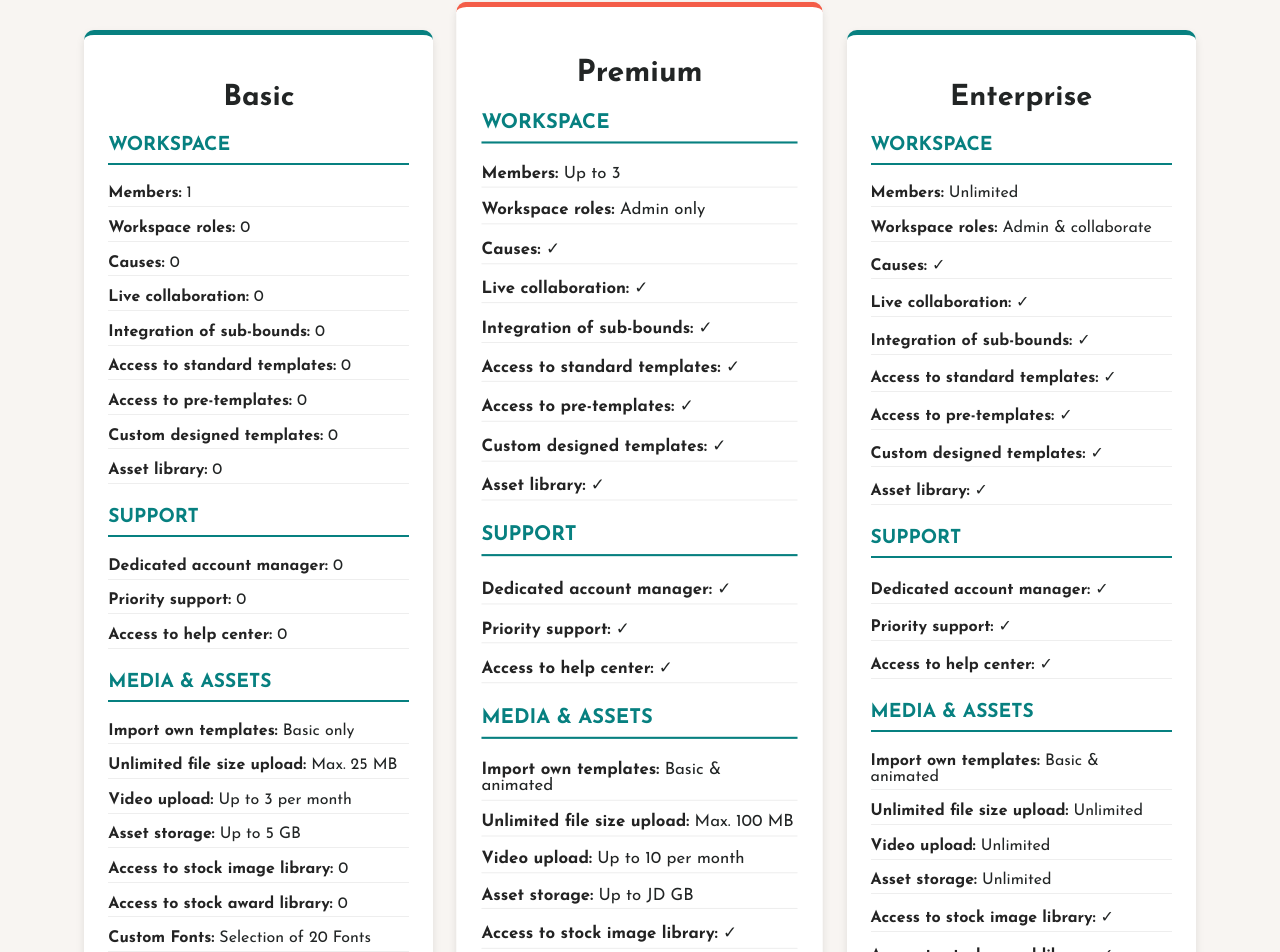
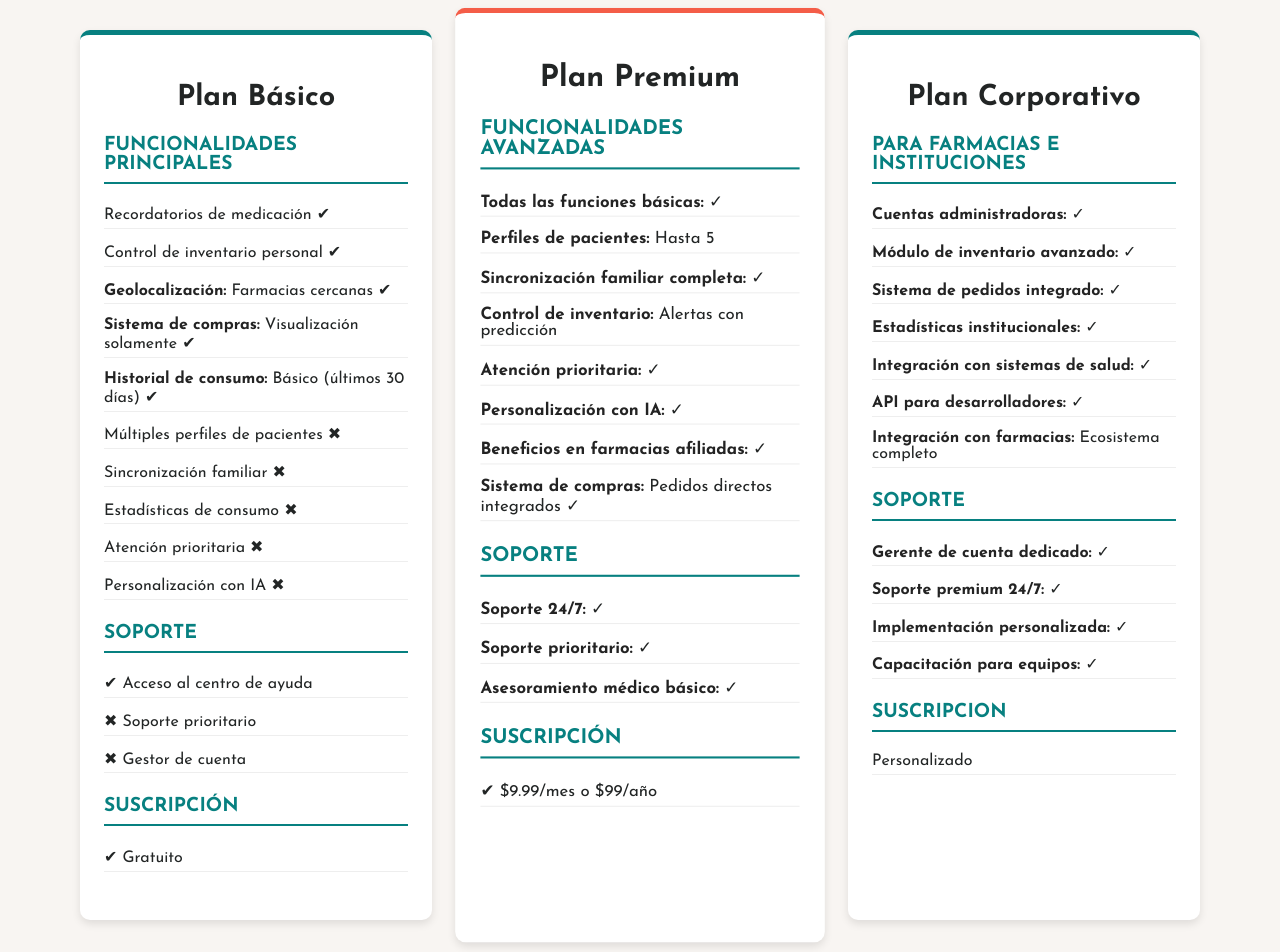
Before and after one commit to carlosegueda/industria_sftwr_proyecto, a React (Vite) app: page /precios in a window 1280 px wide. Shown: the part 293-1245 px from the top of the page. Built offline with nearby package versions, Linux system fonts and the light colour scheme.

Commit message:
Correccion en paleta de colores, cambios en la información de las paginas de precio, descargas y contacto

```diff
--- a/src/css/descargas.css
+++ b/src/css/descargas.css
@@ -1,6 +1,6 @@
 /* Colores de la paleta */
 :root {
-  --primary: #07B080;
+  --primary: #078080;
   --secondary: #F45D48;
   --light: #F8F5F2;
   --dark: #222525;
@@ -9,9 +9,9 @@
 
 .descargas-container {
   font-family: 'Josefin Sans', sans-serif;
-  max-width: 1200px;
+  max-width: 1400px;
   margin: 0 auto;
-  padding: 2rem;
+  padding: 2rem 3rem;
   color: var(--dark);
   background-color: var(--light);
 }
@@ -26,7 +26,7 @@
 .download-section {
   background-color: white;
   border-radius: 10px;
-  padding: 2rem;
+  padding: 2.5rem;
   box-shadow: 0 4px 8px rgba(0, 0, 0, 0.1);
   margin-bottom: 3rem;
 }
@@ -79,7 +79,7 @@
 }
 
 .share-button:hover {
-  background-color: #059a6c;
+  background-color: #045353;
 }
 
 .store-buttons {
@@ -123,14 +123,14 @@
 .faq-section {
   background-color: white;
   border-radius: 10px;
-  padding: 2rem;
+  padding: 2.5rem;
   box-shadow: 0 4px 8px rgba(0, 0, 0, 0.1);
 }
 
 .faq-section h2 {
   color: var(--dark);
   margin-bottom: 2rem;
-  font-size: 1.8rem;
+  font-size: 1.9rem;
 }
 
 .faq-item {
@@ -152,16 +152,9 @@
 .faq-item h3 {
   color: var(--primary);
   margin-bottom: 0.5rem;
-  font-size: 1.2rem;
+  font-size: 1.3rem;
 }
 
-.faq-item:hover h3 {
-  color: var(--primary);
-}
-
-.faq-item p {
-  color: var(--dark-alt);
-}
 
 .faq-item:hover p {
   color: var(--dark);
@@ -175,10 +168,53 @@
   border-top: 1px solid #ddd;
 }
 
+.download-form-and-image {
+  display: flex;
+  align-items: center;
+  justify-content: space-between;
+  flex-wrap: wrap;
+  gap: 2rem;
+}
+
+.download-form {
+  flex: 1;
+  min-width: 250px;
+}
+
+.app-image-container {
+  flex: 1;
+  display: flex;
+  justify-content: center;
+}
+
+.app-image {
+  max-width: 100%;
+  height: auto;
+  max-height: 400px;
+  object-fit: contain;
+}
+
 /* Responsive */
+@media (max-width: 1024px) {
+  .descargas-container {
+    padding: 2rem;
+    max-width: 100%;
+  }
+
+  .download-section,
+  .faq-section {
+    padding: 2rem;
+  }
+}
+
 @media (max-width: 768px) {
-  .download-form {
-    width: 100%;
+  .descargas-container {
+    padding: 1.5rem;
+  }
+
+  .download-section,
+  .faq-section {
+    padding: 1.5rem;
   }
 
   .stores {
@@ -192,7 +228,8 @@
     padding: 1rem;
   }
 
-  .download-section, .faq-section {
-    padding: 1.5rem;
+  .download-section,
+  .faq-section {
+    padding: 1.2rem;
   }
 }
--- a/src/css/precios.css
+++ b/src/css/precios.css
@@ -1,6 +1,6 @@
 
 :root {
-  --primary: #07B080;
+  --primary: #078080;
   --secondary: #F45D48;
   --light: #F8F5F2;
   --dark: #222525;
--- a/src/pages/contacto.jsx
+++ b/src/pages/contacto.jsx
@@ -12,13 +12,13 @@ export default function PaginaContacto() {
         <div className="contact-content">
           <div className="contact-info">
             <h2>Contacta a nuestro equipo de soporte</h2>
-            <p>Lorem ipsum odor amet, consectetuer adipiscing elit. Interdum est magna.</p>
+            <p>No dudes en contactarnos si tienes dudas o reclamos. Estamos para servirle!</p>
 
             <div className="info-card">
               <h3>Honduras</h3>
               <p>San Buenaventura, Cortés</p>
               <p>(504) 1234-56789</p>
-              <p>mail@gmail.com</p>
+              <p>equipo.rocket@gmail.com</p>
             </div>
 
             <div className="business-hours">
@@ -52,10 +52,10 @@ export default function PaginaContacto() {
 
               <div className="form-group">
                 <select>
-                  <option value="">Selecciona un servicio</option>
-                  <option value="servicio1">Servicio 1</option>
-                  <option value="servicio2">Servicio 2</option>
-                  <option value="servicio3">Servicio 3</option>
+                  <option value="">Selecciona un reporte</option>
+                  <option value="servicio1">Errores</option>
+                  <option value="servicio2">Dudas</option>
+                  <option value="servicio3">Quejas</option>
                 </select>
               </div>
 
--- a/src/pages/descarga.jsx
+++ b/src/pages/descarga.jsx
@@ -6,28 +6,33 @@ export default function PaginaDescarga() {
     <>
         <Navbar/>
           <div className="descargas-container">
-          <h1>Descarga la app</h1>
+            <h1>Descarga nuestra app!</h1>
 
             <div className="download-section">
-            <h2>Get PillBuddy App</h2>
-            <p>We will send you a link, open it on your phone to download the app.</p>
+              <h2>Consigue PillBuddy</h2>
+              <p>Una vez te resgistres te mandaremos un correo de verificación.</p>
 
+              <div className="download-form-and-image">
                 <div className="download-form">
                   <div className="input-group">
-                <label>Phone</label>
-                <input type="tel" placeholder="Your Phone Number" />
+                    <label>Teléfono</label>
+                    <input type="tel" placeholder="Tu número de teléfono" />
+                  </div>
+                  <div className="input-group">
+                    <label>Correo</label>
+                    <input type="email" placeholder="Tu correo" />
+                  </div>
+                  <button className="share-button">Comparte la App</button>
                 </div>
 
-              <div className="input-group">
-                <label>Email</label>
-                <input type="email" placeholder="Your Email" />
+                <div className="app-image-container">
+                  <img src="../public/app.png" alt="PillBuddy App Preview" className="app-image" />
+                </div>
               </div>
 
-              <button className="share-button">Share App Link</button>
-            </div>
 
               <div className="store-buttons">
-              <h3>Download App From</h3>
+                <h3>Plataformas de descarga</h3>
                 <div className="stores">
                   <button className="store-button">
                     <img src="./playstore.png" alt="Google Play" />
@@ -42,39 +47,38 @@ export default function PaginaDescarga() {
           </div>
 
           <div className="faq-section">
-            <h2>Frequently Asked Questions</h2>
+            <h2>Preguntas Frecuentes</h2>
 
             <div className="faq-item">
-              <h3>Which pricing plan is right for me?</h3>
-              <p>We understand that each organization is unique, requiring specific features to support its workforce and projects.</p>
+              <h3>¿Cuál plan debería de elegir?</h3>
             </div>
 
             <div className="faq-item">
-              <h3>How does our pricing work?</h3>
+              <h3>¿En qué se basan los precios de su aplicación?</h3>
             </div>
 
             <div className="faq-item">
-              <h3>What if I change my mind?</h3>
+              <h3>¿Cómo puedo cancelar un plan?</h3>
             </div>
 
             <div className="faq-item">
-              <h3>Do you offer any discounted plans?</h3>
+              <h3>¿Ofrecen descuentos?</h3>
             </div>
 
             <div className="faq-item">
-              <h3>What payment methods do you accept?</h3>
+              <h3>¿Qué métodos de pago ofrecen?</h3>
             </div>
 
             <div className="faq-item">
-              <h3>Does Venture offer plans to nonprofits and NGOs?</h3>
+              <h3>¿Cuáles farmacias están afiliadas a la aplicación?</h3>
             </div>
 
             <div className="faq-item">
-              <h3>How can I manage my billing?</h3>
+              <h3>¿Qué pasa si no me registro?</h3>
             </div>
 
             <div className="faq-item">
-              <h3>Can I change my plan?</h3>
+              <h3>¿Puedo cambiar de plan en algún momento?</h3>
             </div>
           </div>
 
--- a/src/pages/precios.jsx
+++ b/src/pages/precios.jsx
@@ -5,139 +5,113 @@ import '../css/precios.css'
 export default function PaginaPrecios() {
   return (
     <>
-        <Navbar/>
+      <Navbar/>
       <div className="precios-container">
         <h1>Precios</h1>
 
         <div className="planes-container">
           {/* Plan Básico */}
           <div className="plan-card">
-            <h2>Basic</h2>
+            <h2>Plan Básico</h2>
             <div className="plan-section">
-              <h3>WORKSPACE</h3>
+              <h3>FUNCIONALIDADES PRINCIPALES</h3>
               <ul>
-                <li><strong>Members:</strong> 1</li>
-                <li><strong>Workspace roles:</strong> 0</li>
-                <li><strong>Causes:</strong> 0</li>
-                <li><strong>Live collaboration:</strong> 0</li>
-                <li><strong>Integration of sub-bounds:</strong> 0</li>
-                <li><strong>Access to standard templates:</strong> 0</li>
-                <li><strong>Access to pre-templates:</strong> 0</li>
-                <li><strong>Custom designed templates:</strong> 0</li>
-                <li><strong>Asset library:</strong> 0</li>
+                <li>Recordatorios de medicación ✔</li>
+                <li>Control de inventario personal ✔ </li>
+                <li><strong>Geolocalización:</strong> Farmacias cercanas ✔ </li>
+                <li><strong>Sistema de compras:</strong> Visualización solamente ✔ </li>
+                <li><strong>Historial de consumo:</strong> Básico (últimos 30 días) ✔ </li>
+                <li>Múltiples perfiles de pacientes ✖</li>
+                <li>Sincronización familiar ✖</li>
+                <li>Estadísticas de consumo ✖</li>
+                <li>Atención prioritaria ✖</li>
+                <li>Personalización con IA ✖</li>
+
               </ul>
             </div>
 
             <div className="plan-section">
-              <h3>SUPPORT</h3>
+              <h3>SOPORTE</h3>
               <ul>
-                <li><strong>Dedicated account manager:</strong> 0</li>
-                <li><strong>Priority support:</strong> 0</li>
-                <li><strong>Access to help center:</strong> 0</li>
+                <li>✔ Acceso al centro de ayuda</li>
+                <li>✖ Soporte prioritario</li>
+                <li>✖ Gestor de cuenta</li>
               </ul>
             </div>
 
             <div className="plan-section">
-              <h3>MEDIA & ASSETS</h3>
+              <h3>SUSCRIPCIÓN</h3>
               <ul>
-                <li><strong>Import own templates:</strong> Basic only</li>
-                <li><strong>Unlimited file size upload:</strong> Max. 25 MB</li>
-                <li><strong>Video upload:</strong> Up to 3 per month</li>
-                <li><strong>Asset storage:</strong> Up to 5 GB</li>
-                <li><strong>Access to stock image library:</strong> 0</li>
-                <li><strong>Access to stock award library:</strong> 0</li>
-                <li><strong>Custom Fonts:</strong> Selection of 20 Fonts</li>
-                <li><strong>Logo-variants:</strong> Up to 2</li>
-                <li><strong>Cafers:</strong> Up to 5</li>
-                <li><strong>Logo-slave:</strong> Basic only</li>
+                <li>✔ Gratuito</li>
               </ul>
             </div>
+
           </div>
 
           {/* Plan Premium */}
           <div className="plan-card premium">
-            <h2>Premium</h2>
+            <h2>Plan Premium</h2>
             <div className="plan-section">
-              <h3>WORKSPACE</h3>
+              <h3>FUNCIONALIDADES AVANZADAS</h3>
               <ul>
-                <li><strong>Members:</strong> Up to 3</li>
-                <li><strong>Workspace roles:</strong> Admin only</li>
-                <li><strong>Causes:</strong> ✓</li>
-                <li><strong>Live collaboration:</strong> ✓</li>
-                <li><strong>Integration of sub-bounds:</strong> ✓</li>
-                <li><strong>Access to standard templates:</strong> ✓</li>
-                <li><strong>Access to pre-templates:</strong> ✓</li>
-                <li><strong>Custom designed templates:</strong> ✓</li>
-                <li><strong>Asset library:</strong> ✓</li>
+                <li><strong>Todas las funciones básicas:</strong> ✓</li>
+                <li><strong>Perfiles de pacientes:</strong> Hasta 5</li>
+                <li><strong>Sincronización familiar completa:</strong> ✓</li>
+                <li><strong>Control de inventario:</strong> Alertas con predicción</li>
+                <li><strong>Atención prioritaria:</strong> ✓</li>
+                <li><strong>Personalización con IA:</strong> ✓</li>
+                <li><strong>Beneficios en farmacias afiliadas:</strong> ✓</li>
+                <li><strong>Sistema de compras:</strong> Pedidos directos integrados ✓</li>
               </ul>
             </div>
 
             <div className="plan-section">
-              <h3>SUPPORT</h3>
+              <h3>SOPORTE</h3>
               <ul>
-                <li><strong>Dedicated account manager:</strong> ✓</li>
-                <li><strong>Priority support:</strong> ✓</li>
-                <li><strong>Access to help center:</strong> ✓</li>
+                <li><strong>Soporte 24/7:</strong> ✓</li>
+                <li><strong>Soporte prioritario:</strong> ✓</li>
+                <li><strong>Asesoramiento médico básico:</strong> ✓</li>
               </ul>
             </div>
 
             <div className="plan-section">
-              <h3>MEDIA & ASSETS</h3>
+              <h3>SUSCRIPCIÓN</h3>
               <ul>
-                <li><strong>Import own templates:</strong> Basic & animated</li>
-                <li><strong>Unlimited file size upload:</strong> Max. 100 MB</li>
-                <li><strong>Video upload:</strong> Up to 10 per month</li>
-                <li><strong>Asset storage:</strong> Up to JD GB</li>
-                <li><strong>Access to stock image library:</strong> ✓</li>
-                <li><strong>Access to stock award library:</strong> ✓</li>
-                <li><strong>Custom Fonts:</strong> ✓</li>
-                <li><strong>Logo-variants:</strong> Unlimited</li>
-                <li><strong>Cafers:</strong> Unlimited</li>
-                <li><strong>Logo-slave:</strong> Selection of 5 portions</li>
+                <li>✔ $9.99/mes o $99/año</li>
               </ul>
             </div>
           </div>
 
           {/* Plan Enterprise */}
           <div className="plan-card">
-            <h2>Enterprise</h2>
+            <h2>Plan Corporativo</h2>
             <div className="plan-section">
-              <h3>WORKSPACE</h3>
+              <h3>PARA FARMACIAS E INSTITUCIONES</h3>
               <ul>
-                <li><strong>Members:</strong> Unlimited</li>
-                <li><strong>Workspace roles:</strong> Admin & collaborate</li>
-                <li><strong>Causes:</strong> ✓</li>
-                <li><strong>Live collaboration:</strong> ✓</li>
-                <li><strong>Integration of sub-bounds:</strong> ✓</li>
-                <li><strong>Access to standard templates:</strong> ✓</li>
-                <li><strong>Access to pre-templates:</strong> ✓</li>
-                <li><strong>Custom designed templates:</strong> ✓</li>
-                <li><strong>Asset library:</strong> ✓</li>
+                <li><strong>Cuentas administradoras:</strong> ✓</li>
+                <li><strong>Módulo de inventario avanzado:</strong> ✓</li>
+                <li><strong>Sistema de pedidos integrado:</strong> ✓</li>
+                <li><strong>Estadísticas institucionales:</strong> ✓</li>
+                <li><strong>Integración con sistemas de salud:</strong> ✓</li>
+                <li><strong>API para desarrolladores:</strong> ✓</li>
+                <li><strong>Integración con farmacias:</strong> Ecosistema completo</li>
               </ul>
             </div>
 
             <div className="plan-section">
-              <h3>SUPPORT</h3>
+              <h3>SOPORTE</h3>
               <ul>
-                <li><strong>Dedicated account manager:</strong> ✓</li>
-                <li><strong>Priority support:</strong> ✓</li>
-                <li><strong>Access to help center:</strong> ✓</li>
+                <li><strong>Gerente de cuenta dedicado:</strong> ✓</li>
+                <li><strong>Soporte premium 24/7:</strong> ✓</li>
+                <li><strong>Implementación personalizada:</strong> ✓</li>
+                <li><strong>Capacitación para equipos:</strong> ✓</li>
               </ul>
             </div>
 
             <div className="plan-section">
-              <h3>MEDIA & ASSETS</h3>
+              <h3>SUSCRIPCION</h3>
               <ul>
-                <li><strong>Import own templates:</strong> Basic & animated</li>
-                <li><strong>Unlimited file size upload:</strong> Unlimited</li>
-                <li><strong>Video upload:</strong> Unlimited</li>
-                <li><strong>Asset storage:</strong> Unlimited</li>
-                <li><strong>Access to stock image library:</strong> ✓</li>
-                <li><strong>Access to stock award library:</strong> ✓</li>
-                <li><strong>Custom Fonts:</strong> ✓</li>
-                <li><strong>Logo-variants:</strong> Unlimited</li>
-                <li><strong>Cafers:</strong> Unlimited</li>
-                <li><strong>Logo-slave:</strong> Custom / LinkedIn import</li>
+                <li>Personalizado</li>
               </ul>
             </div>
           </div>
```
Also changed, not shown: public/app.png (added). Lines whose indentation alone changed are shown as unchanged.
